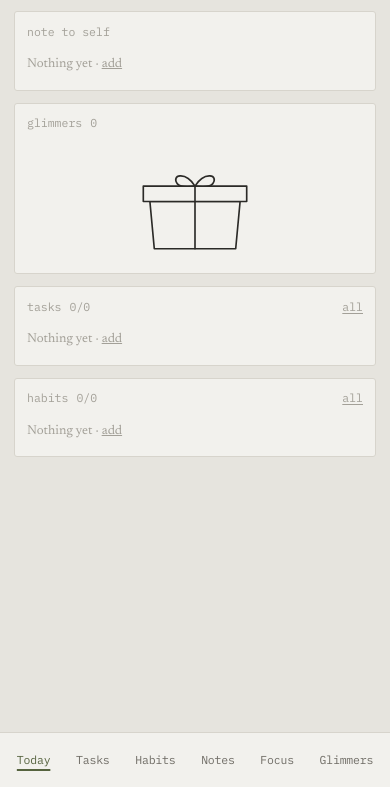
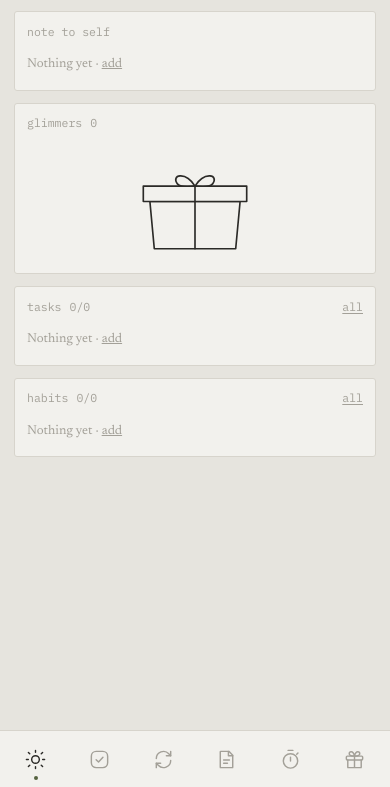
Before and after one commit to susie2028/TendDay, a plain HTML site: page index.html in a window 390 px wide. Shown: the part 57-844 px from the top of the page. Drawn offline with nearby package versions, Linux system fonts and the light colour scheme.

Commit message:
Mobile bottom nav as icons
Co-Authored-By: Claude Opus 5.5 <noreply@anthropic.com>
Claude-Session: https://claude.ai/code/session_01JAMyzkX95n6FS9Ag9k25pQ

```diff
--- a/css/style.css
+++ b/css/style.css
@@ -41,6 +41,7 @@ h1, h2, h3, p { margin: 0; }
 .nav a:hover { color: var(--text); }
 .nav a.active { color: var(--accent); }
 .nav a.active span::before { content: '> '; }
+.nav-ic { display: none; }
 .key { display: inline-grid; place-items: center; min-width: 16px; height: 16px; padding: 0 3px; border: 1px solid var(--line); border-radius: 2px; font-size: 10px; color: var(--text-3); }
 .nav hr { border: 0; border-top: 1px solid var(--line); margin: 10px 0 8px; }
 
@@ -353,10 +354,12 @@ body.sorting .bday-list { min-height: 50px; }
   .nav { position: static; display: flex; align-items: stretch; overflow-x: auto; scrollbar-width: none; padding: 0 4px env(safe-area-inset-bottom); border: 0; border-top: 1px solid var(--line); border-radius: 0; box-shadow: none; }
   .nav::-webkit-scrollbar { display: none; }
   .nav-top, .nav hr, .nav a[data-action="open-settings"] { display: none; }
-  .nav a { flex: 1 0 auto; display: grid; place-items: center; min-height: 54px; padding: 0 3px; font-size: 11.5px; letter-spacing: -0.2px; }
-  .nav a span { text-decoration: none; }
-  .nav a.active span::before { content: none; }
-  .nav a.active span { text-decoration: underline; text-decoration-color: var(--accent); text-underline-offset: 5px; text-decoration-thickness: 1.5px; }
+  .nav a { flex: 1 1 0; display: grid; place-items: center; min-height: 56px; padding: 0; color: var(--text-3); }
+  .nav a span { display: none; }
+  .nav-ic { display: grid; place-items: center; position: relative; font-style: normal; }
+  .nav-ic .ic { stroke-width: 1.5; }
+  .nav a.active { color: var(--text); }
+  .nav a.active .nav-ic::after { content: ''; position: absolute; left: 50%; bottom: -9px; width: 4px; height: 4px; margin-left: -2px; border-radius: 50%; background: var(--accent); }
   .nav-gear { display: inline-grid; }
 
   .input, textarea, .composer textarea, .add-input { font-size: 16px; }
--- a/js/app.js
+++ b/js/app.js
@@ -3,12 +3,12 @@
   const U = TD.util;
 
   const ROUTES = [
-    { id: 'home', label: 'Today' },
-    { id: 'todo', label: 'Tasks' },
-    { id: 'habits', label: 'Habits' },
-    { id: 'notes', label: 'Notes' },
-    { id: 'focus', label: 'Focus' },
-    { id: 'glimmers', label: 'Glimmers' },
+    { id: 'home', label: 'Today', icon: 'sun' },
+    { id: 'todo', label: 'Tasks', icon: 'todo' },
+    { id: 'habits', label: 'Habits', icon: 'repeat' },
+    { id: 'notes', label: 'Notes', icon: 'note' },
+    { id: 'focus', label: 'Focus', icon: 'timer' },
+    { id: 'glimmers', label: 'Glimmers', icon: 'gift' },
   ];
 
   TD.state = {
@@ -40,7 +40,7 @@
     document.getElementById('nav').innerHTML = `
       <div class="nav-top"><b>TendDay</b><span>${s.todos.filter((t) => !t.done).length} open</span></div>
       ${ROUTES.map(
-        (r) => `<a href="#${r.id}" class="${r.id === cur ? 'active' : ''}" ${r.id === cur ? 'aria-current="page"' : ''}><span>${r.label}</span></a>`
+        (r) => `<a href="#${r.id}" class="${r.id === cur ? 'active' : ''}" ${r.id === cur ? 'aria-current="page"' : ''} aria-label="${r.label}"><i class="nav-ic">${TD.icon(r.icon, 23)}</i><span>${r.label}</span></a>`
       ).join('')}
       <hr>
       <a href="#" data-action="open-settings"><span>Settings</span></a>`;
--- a/js/ui.js
+++ b/js/ui.js
@@ -25,6 +25,8 @@
     tree: '<rect x="9" y="3" width="6" height="5" rx="1.5"/><rect x="3" y="16" width="6" height="5" rx="1.5"/><rect x="15" y="16" width="6" height="5" rx="1.5"/><path d="M12 8v4M6 16v-4h12v4"/>',
     gift: '<rect x="3.5" y="8.5" width="17" height="4" rx="1"/><path d="M5 12.5V20a.5.5 0 0 0 .5.5h13a.5.5 0 0 0 .5-.5v-7.5M12 8.5v12M12 8.5S11 4 8.5 4C7 4 6.5 5 6.5 6c0 2 3 2.5 5.5 2.5zM12 8.5S13 4 15.5 4c1.5 0 2 1 2 2 0 2-3 2.5-5.5 2.5z"/>',
     sun: '<circle cx="12" cy="12" r="4"/><path d="M12 2.5v2M12 19.5v2M4.6 4.6l1.4 1.4M18 18l1.4 1.4M2.5 12h2M19.5 12h2M4.6 19.4 6 18M18 6l1.4-1.4"/>',
+    timer: '<circle cx="12" cy="13.5" r="7.5"/><path d="M12 13.5V9.5M9.5 2.5h5M18.5 6.5l1.3-1.3"/>',
+    repeat: '<path d="M4.5 11a7.5 7.5 0 0 1 13-5l2 2M19.5 13a7.5 7.5 0 0 1-13 5l-2-2"/><path d="M19.5 3.5V8H15M4.5 20.5V16H9"/>',
     handshake: '<path d="M3 12l4-4 5 1 3-2 6 5-6 6-4-3-3 2z"/>',
   };
 
```
